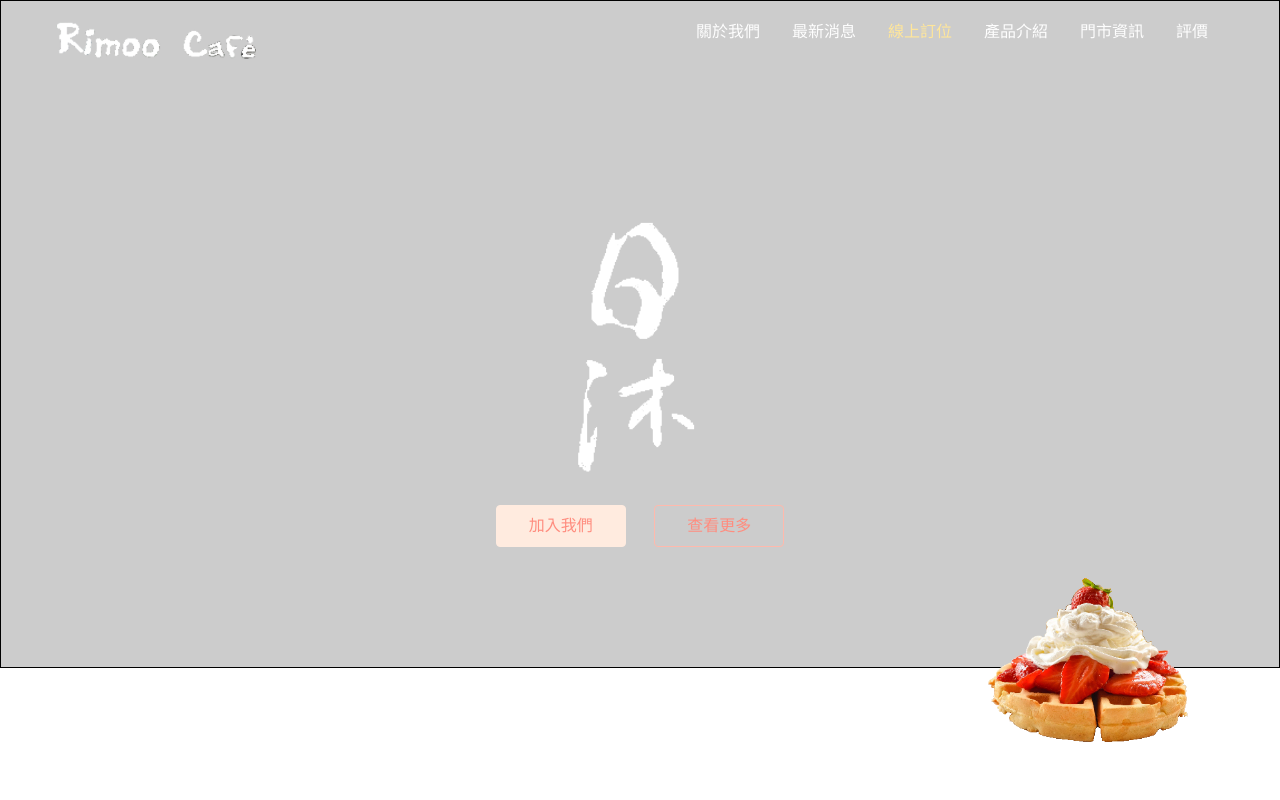
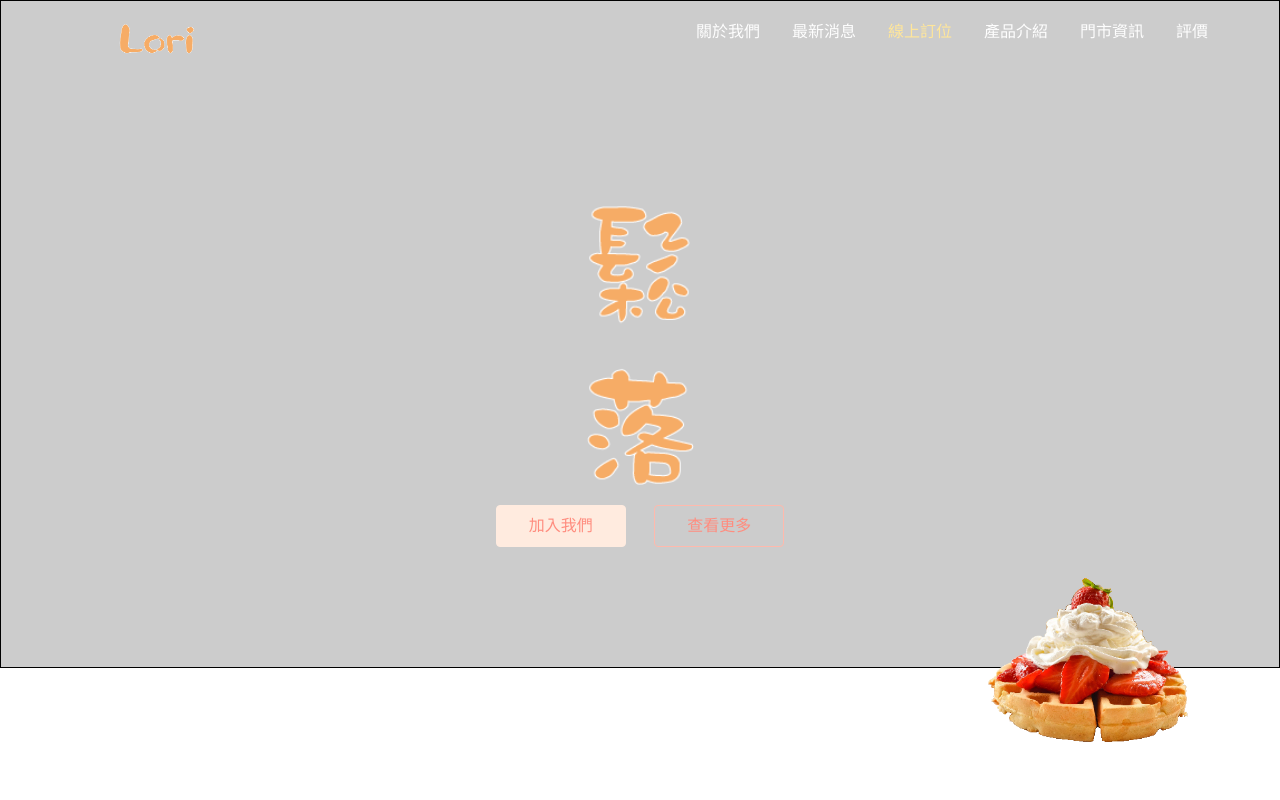
Before and after one commit to tingxuanliu28/tingxuanliu28.github.io, a plain HTML site: page index.html in a window 1280 px wide. Shown: the top 800 px of the page. Drawn offline with Linux system fonts and the light colour scheme.

Commit message:
Add files via upload

```diff
--- a/assets/css/style.css
+++ b/assets/css/style.css
@@ -200,7 +200,7 @@ a{
 	display: inline-block;
 	width: 200px;
 	height: 80px;
-	background-image: url('../images/common/logo.jpg');
+	background-image: url('../images/common/llogo.png');
 	background-size: contain;
 	background-position: center;
 	background-repeat: no-repeat;
@@ -376,7 +376,7 @@ a{
 .jumbotron .logo-image{
 	width: 320px;
 	height: 320px;
-	background-image: url('../images/common/logo-w.png');
+	background-image: url('../images/common/logoo.png');
 	background-position: center;
 	background-size: contain;
 	background-repeat: no-repeat;
```
Also changed, not shown: assets/images/common/AnyConv.com__logo-w.png (added), assets/images/common/llogo.png (added), assets/images/common/logoo.png (added), 1 other file.
